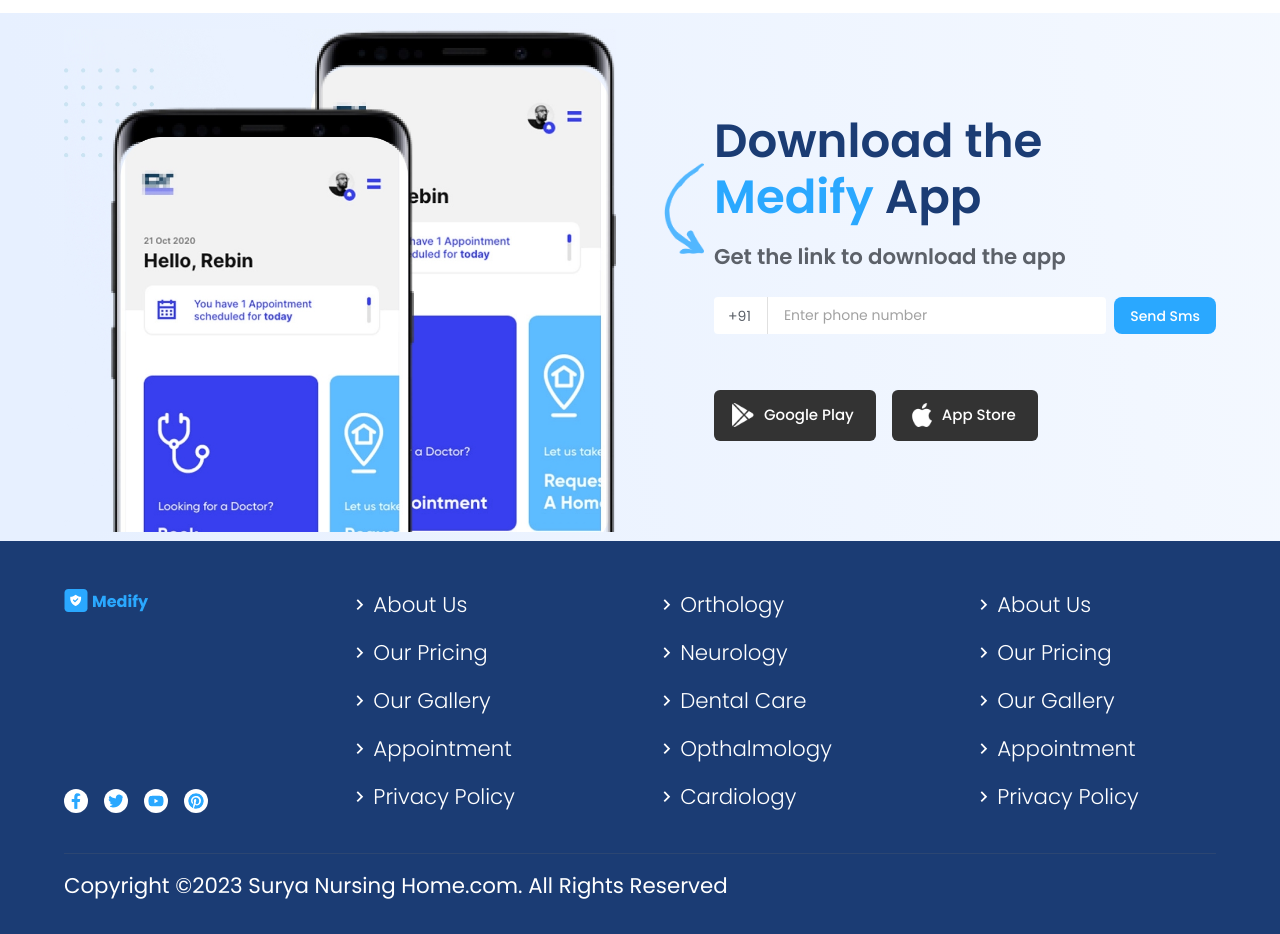
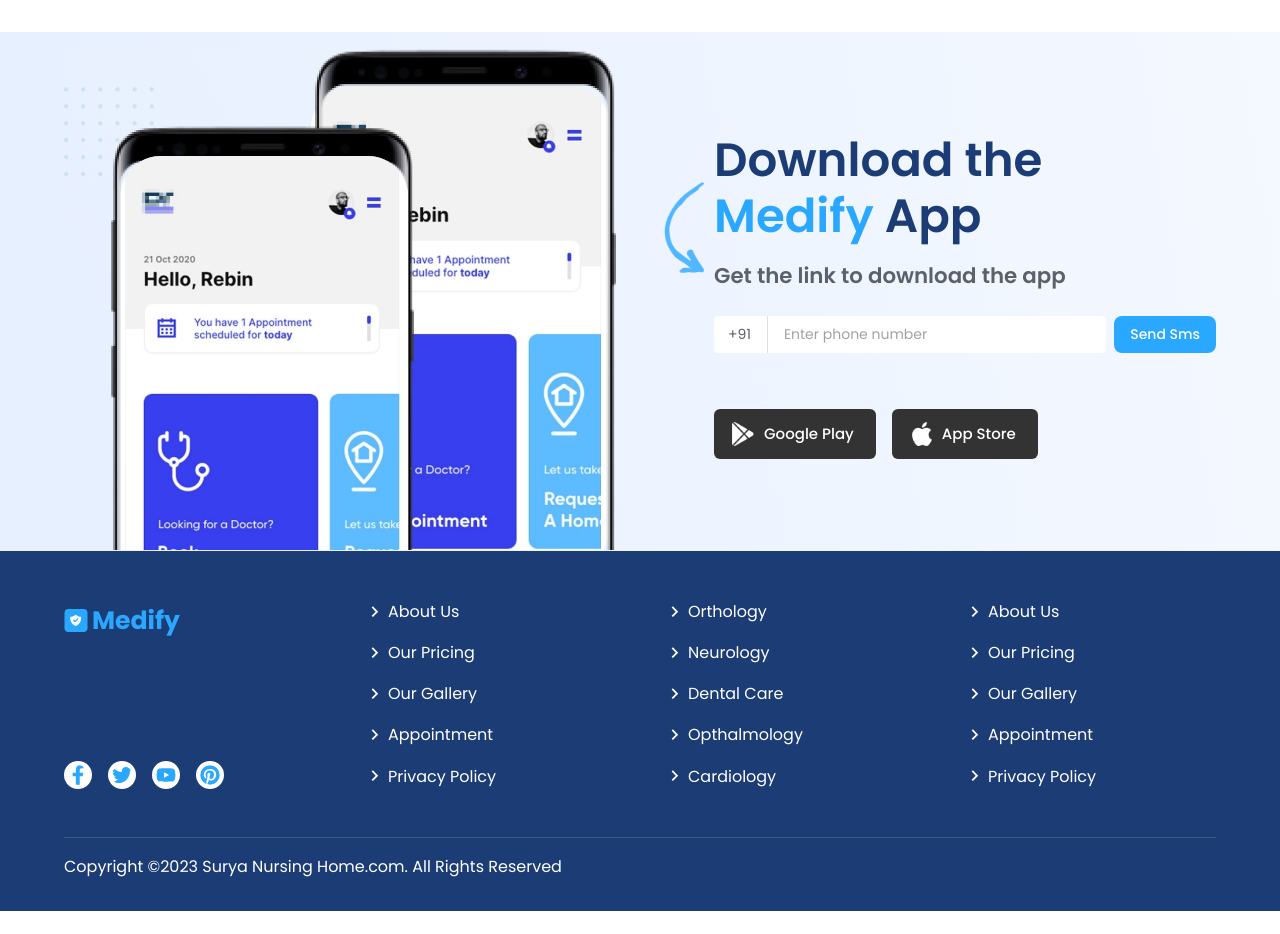
Before and after one commit to AshuJojo/medify, a React (Vite) app: page /hospitals in a window 1280 px wide. Shown: the part 1220-2154 px from the top of the page. After the commit the page ends 2131 px from the top, so only its background shows below. Built offline with nearby package versions, Linux system fonts and the light colour scheme.

Commit message:
Implemented Responsive Footer

```diff
--- a/src/components/Footer.jsx
+++ b/src/components/Footer.jsx
@@ -1,4 +1,5 @@
-import { Box, Container, Divider, List, ListItem, ListItemIcon, Typography, useTheme } from "@mui/material"
+import { alpha, Box, Container, Divider, List, ListItem, ListItemIcon, Stack, Typography, useTheme } from "@mui/material"
+import Grid from '@mui/material/Grid2'
 import Logo from "./Logo"
 import { FaFacebookF, FaPinterest, FaTwitter, FaYoutube } from "react-icons/fa"
 import { MdOutlineKeyboardArrowRight } from "react-icons/md";
@@ -27,36 +28,29 @@
             bgcolor: 'primary.dark',
             py: 4,
         }}>
-            <Container sx={{
-                flexDirection: 'column',
-                alignItems: 'start'
-            }}>
-                <Box sx={{
-                    width: '100%',
-                    display: 'flex',
-                    gap: 8,
-                    pb: 3,
-                    justifyContent: 'space-between'
-                }}>
-                    <Box
+            <Container>
+                <Grid container spacing={{ xs: 4, md: 6 }}>
+                    <Grid item size={{ xs: 12, md: 3 }}>
+                        <Stack
+                            direction={'column'}
+                            spacing={2}
                             sx={{
-                            flexGrow: 1,
-                            display: 'flex',
-                            flexDirection: 'column',
-                            justifyContent: 'space-between'
+                                justifyContent: 'space-between',
+                                height: '100%',
+                                alignItems: { xs: 'center', md: 'start' },
                             }}
                         >
                             <Logo />
                             <Box sx={{
                                 display: 'flex',
                                 gap: 2,
-                            pb: 2,
+                                pb: { xs: 0, md: 2 },
                                 '& >svg': {
                                     color: theme.palette.primary.main,
                                     borderRadius: 50,
                                     background: 'white',
                                     padding: 0.5,
-                                fontSize: 24
+                                    fontSize: 28
                                 }
                             }}>
                                 <FaFacebookF />
@@ -64,71 +58,53 @@
                                 <FaYoutube />
                                 <FaPinterest />
                             </Box>
-                    </Box>
-                    <Box
-                        sx={{
-                            flexGrow: 1
-                        }}
-                    >
-                        <List
-                            sx={{ width: '100%', maxWidth: 360 }}
-                        >
+                        </Stack>
+                    </Grid>
+                    <Grid item size={{ xs: 12, sm: 4, md: 3 }}>
+                        <List>
                             {items1.map((item, idx) => (
                                 <ListItem key={idx} sx={{ px: 0 }}>
                                     <ListItemIcon sx={{ minWidth: 24 }}>
                                         <MdOutlineKeyboardArrowRight color="white" />
                                     </ListItemIcon>
-                                    <Typography color='white' fontWeight={300}>{item}</Typography>
+                                    <Typography variant="subtitle2" color='white' fontWeight={400}>{item}</Typography>
                                 </ListItem>
                             ))}
                         </List>
-                    </Box>
-                    <Box
-                        sx={{
-                            flexGrow: 1
-                        }}
-                    >
-                        <List
-                            sx={{ width: '100%', maxWidth: 360 }}
-                        >
+                    </Grid>
+                    <Grid item size={{ xs: 12, sm: 4, md: 3 }}>
+                        <List>
                             {items2.map((item, idx) => (
                                 <ListItem key={idx} sx={{ px: 0 }}>
                                     <ListItemIcon sx={{ minWidth: 24 }}>
                                         <MdOutlineKeyboardArrowRight color="white" />
                                     </ListItemIcon>
-                                    <Typography color='white' fontWeight={300}>{item}</Typography>
+                                    <Typography variant="subtitle2" color='white' fontWeight={400}>{item}</Typography>
                                 </ListItem>
                             ))}
                         </List>
-                    </Box>
-                    <Box
-                        sx={{
-                            flexGrow: 1
-                        }}
-                    >
-                        <List
-                            sx={{ width: '100%', maxWidth: 360 }}
-                        >
+                    </Grid>
+                    <Grid item size={{ xs: 12, sm: 4, md: 3 }}>
+                        <List>
                             {items1.map((item, idx) => (
                                 <ListItem key={idx} sx={{ px: 0 }}>
                                     <ListItemIcon sx={{ minWidth: 24 }}>
                                         <MdOutlineKeyboardArrowRight color="white" />
                                     </ListItemIcon>
-                                    <Typography color='white' fontWeight={300}>{item}</Typography>
+                                    <Typography variant="subtitle2" color='white' fontWeight={400}>{item}</Typography>
                                 </ListItem>
                             ))}
                         </List>
-                    </Box>
-
-                </Box>
-                <Divider sx={{ flexGrow: 1, bgcolor: '#FFFFFF1A', width: '100%' }} />
+                    </Grid>
+                </Grid>
+                <Divider sx={{ bgcolor: alpha('#ffffff', 0.2), mt: 4 }} />
                 <Box sx={{
-                    flexGrow: 1,
                     pt: 2
                 }}>
-                    <Typography color="white" >Copyright ©2023 Surya Nursing Home.com. All Rights Reserved</Typography>
+                    <Typography variant="subtitle2" fontWeight={400} color="white" >Copyright ©2023 Surya Nursing Home.com. All Rights Reserved</Typography>
                 </Box>
-            </Container >
+            </Container>
+
         </Box >
     )
 }
--- a/src/components/Logo.jsx
+++ b/src/components/Logo.jsx
@@ -10,7 +10,7 @@
       gap: 0.5,
     }}>
       <img src='/logo.svg' alt="Medify Logo" width={iconSize} height={iconSize}/>
-      <Typography variant="h6" color={color} sx={{ fontWeight: 700 }}>Medify</Typography>
+      <Typography variant="subtitle1" color={color} sx={{ fontWeight: 700 }}>Medify</Typography>
     </Box>
   )
 }
--- a/src/components/sections/DownloadAppSection.jsx
+++ b/src/components/sections/DownloadAppSection.jsx
@@ -8,12 +8,12 @@
 
 const DownloadAppSection = () => {
     return (
-        <Container>
+        <Container sx={{mb: -1}}>
             <Grid container spacing={6} justifyContent='center' alignItems='center'>
-                <Grid item size={{ xs: 6, md: 6 }} mt={2}>
+                <Grid item size={{ xs: 6, md: 6 }} mt={2} >
                     <Box component='img' src={mobile} alt='mobile' width={1} height='auto' />
                 </Grid>
-                <Grid item size={{ xs: 12, md: 6 }} sx={{ my: 'auto' }}>
+                <Grid item size={{ xs: 12, md: 6 }}>
                     <Box
                         position="relative"
                         pl={{ xs: "36px", md: "50px" }}
--- a/src/pages/Home.jsx
+++ b/src/pages/Home.jsx
@@ -1,18 +1,18 @@
-import { Box, Card, Container, Stack, Typography } from "@mui/material"
+import { Card, Container, Stack } from "@mui/material"
 import AlertBar from "../components/AlertBar"
+import DoctorsCarousel from "../components/DoctorsCarousel"
+import Footer from "../components/Footer"
+import LocationForm from "../components/forms/LocationForm"
+import Navbar from "../components/Navbar"
+import SearchRecommendation from "../components/SearchRecommendation"
+import BlogSection from "../components/sections/BlogSection"
+import CareSection from "../components/sections/CareSection"
+import DownloadAppSection from "../components/sections/DownloadAppSection"
+import FAQsSection from "../components/sections/FAQsSection"
 import HeroSection from "../components/sections/HeroSection"
-import Navbar from "../components/Navbar"
-import LocationForm from "../components/forms/LocationForm"
-import SearchRecommendation from "../components/SearchRecommendation"
 import OffersSection from "../components/sections/OffersSection"
+import StatisticsSection from "../components/sections/StatisticsSection"
 import Specialisations from "../components/Specialisations"
-import DoctorsCarousel from "../components/DoctorsCarousel"
-import CareSection from "../components/sections/CareSection"
-import BlogSection from "../components/sections/BlogSection"
-import StatisticsSection from "../components/sections/StatisticsSection"
-import FAQsSection from "../components/sections/FAQsSection"
-import DownloadAppSection from "../components/sections/DownloadAppSection"
-import Footer from "../components/Footer"
 
 
 
@@ -20,7 +20,7 @@
 
   return (
     <>
-      {/* <AlertBar />
+      <AlertBar />
 
       <Navbar bgColor={'inherit'} shadow={false} />
 
@@ -58,12 +58,10 @@
 
       <StatisticsSection />
 
-      <FAQsSection /> */}
+      <FAQsSection />
+      <DownloadAppSection />
 
-      <DownloadAppSection />
-      {/*
-
-      <Footer /> */}
+      <Footer />
     </>
   )
 }
```
Lines whose indentation alone changed are shown as unchanged.
